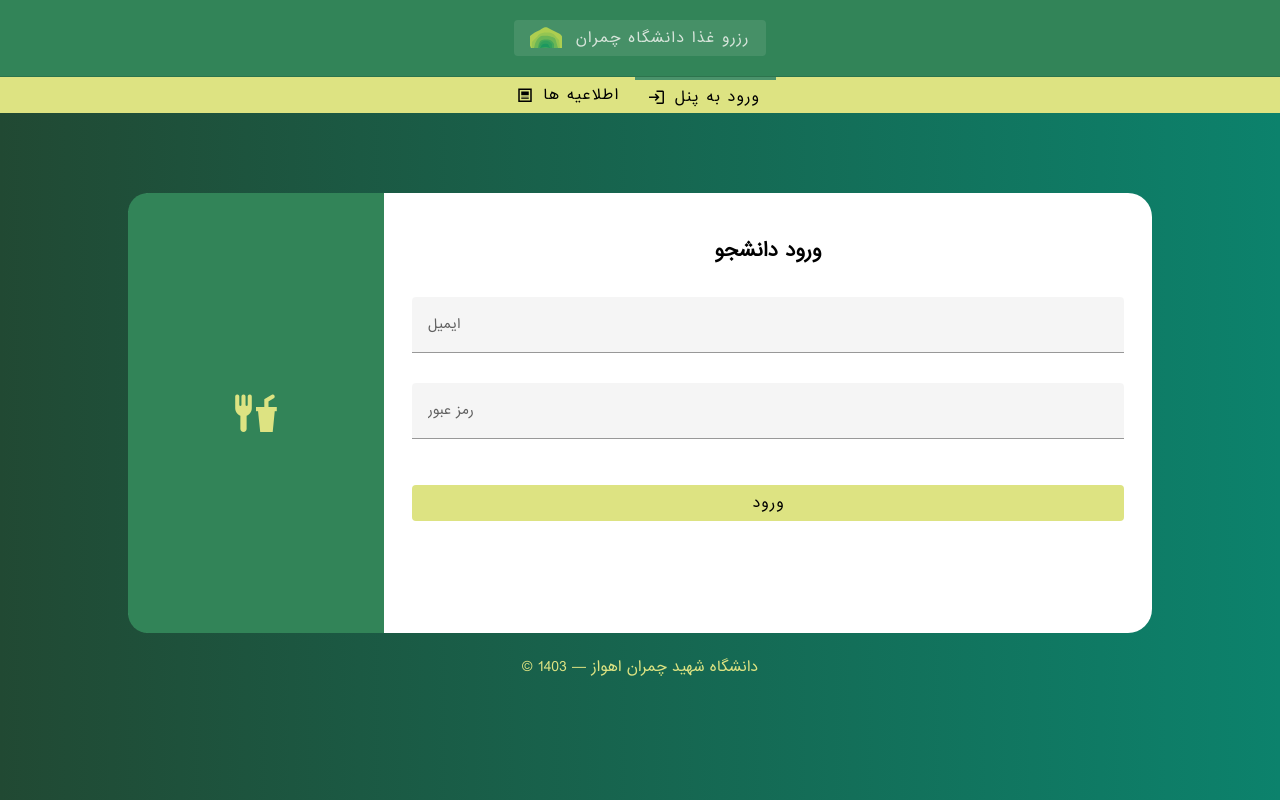
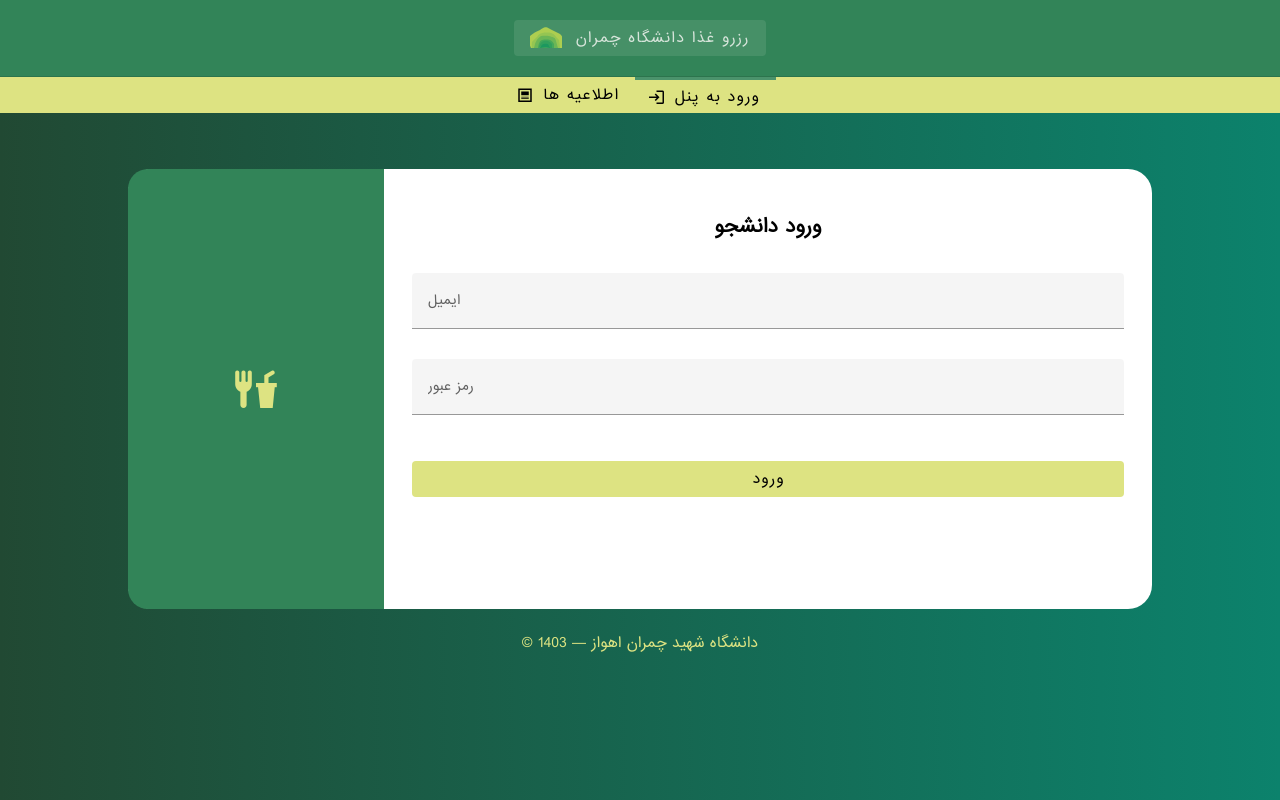
Before and after one commit to mamadjavaad/foodReservations, a Vue app: page / in a window 1280 px wide. Built offline with nearby package versions, Linux system fonts and the light colour scheme.

Commit message:
small margin change 🏗️

```diff
--- a/src/views/HomeView.vue
+++ b/src/views/HomeView.vue
@@ -37,7 +37,7 @@ import Navbar from '../components/Navbar.vue'
     <Navbar>
       <template v-slot:nav-center>
         <a href="/" class="font-weight-bold ">
-          <v-btn  variant="tonal" color="#f7f7f4d1">
+          <v-btn variant="tonal" color="#f7f7f4d1">
             <img src="../assets/logo.svg" alt="scuLogo" class="mr-3">
             رزرو غذا دانشگاه چمران
           </v-btn>
@@ -54,7 +54,7 @@ import Navbar from '../components/Navbar.vue'
     <v-main class="d-flex align-center justify-center mt-14 mb-1">
 
       <!-- login : ورود -->
-      <div class="d-flex w-50  mt-6 mb-5 rounded-xl container-xs " style="min-height: 440px;background-color: white;"
+      <div class="d-flex w-50 mb-5 rounded-xl container-xs " style="min-height: 440px;background-color: white;"
         v-if="boxFlag">
         <div class="w-25 d-flex justify-center align-center banner-xs">
           <v-icon style="font-size: 50px; color: #dde382;">mdi-food-fork-drink</v-icon>
@@ -82,7 +82,7 @@ import Navbar from '../components/Navbar.vue'
 
       </div>
       <!-- blogs : اطلاعیه ها -->
-      <div class="d-flex w-50 mt-6 mb-5 rounded-xl container-xs" style="min-height: 440px;background-color: white;"
+      <div class="d-flex w-50 mb-5 rounded-xl container-xs" style="min-height: 440px;background-color: white;"
         v-if="!boxFlag">
         <div class="w-25 d-flex justify-center align-center banner-xs">
           <v-icon style="font-size: 50px; color: #dde382;"> mdi-sofa-single</v-icon>
@@ -92,7 +92,7 @@ import Navbar from '../components/Navbar.vue'
           <h3 class="text-center pb-3">اطلاعیه ها</h3>
           <v-virtual-scroll :items="items" :item-height="50" height="300" style="direction: rtl;">
             <template v-slot:default="{ item }">
-        <v-list-item :key="item.id">  <v-list-item-content>
+              <v-list-item :key="item.id"> <v-list-item-content>
                   <v-list-item-title v-html="item.title"></v-list-item-title>
                   <template v-if="item.subtitle">
                     <v-list-item-subtitle v-html="item.subtitle"></v-list-item-subtitle>
@@ -119,9 +119,9 @@ import Navbar from '../components/Navbar.vue'
 
 .banner-xs {
   background-color: #328458;
-  border-radius: 20px ;
-  border-top-right-radius: 0px ;
-  border-bottom-right-radius: 0px ;
+  border-radius: 20px;
+  border-top-right-radius: 0px;
+  border-bottom-right-radius: 0px;
 }
 
 //responsive width for devises with max 1300px size
```
Lines whose indentation alone changed are shown as unchanged.
